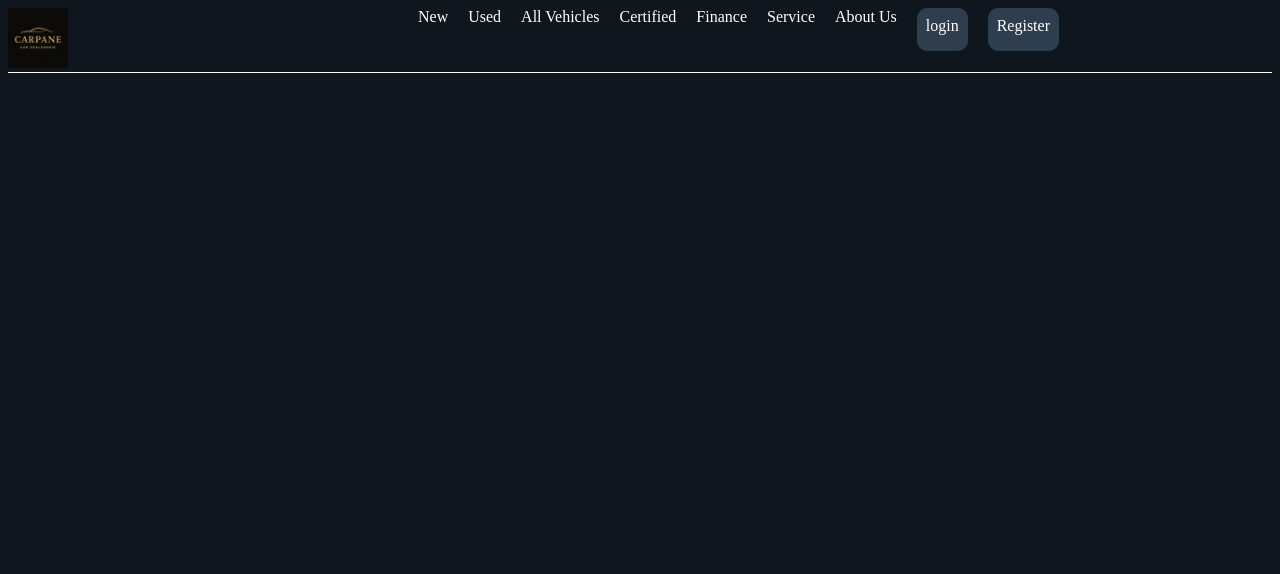
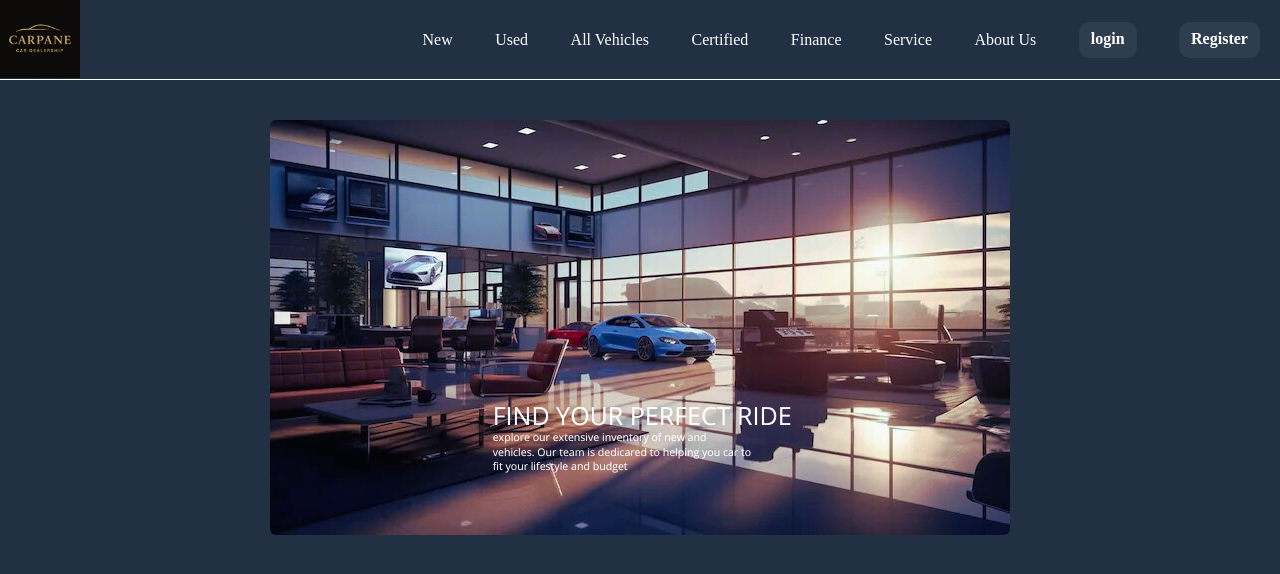
Before and after one commit to carpincho2/ProjectVechhio, a PHP site: page / in a window 1280 px wide. Shown: the top 574 px of the page. Run offline with PHP 8.4, Linux system fonts and the light colour scheme.

Commit message:
avances en header y banner

```diff
--- a/index.php
+++ b/index.php
@@ -8,20 +8,42 @@
 </head>
 <body>
     <header class="header">
-        <div ><img src="logo.png" alt="" class="logo"></div>
-        <div class="new"><a href="new.php">New</a></div>
-        <div class="used"><a href="used.php">Used</a></div>
-        <div class="allvehicles"><a href="allvehicles.php">All Vehicles</a></div>
-        <div class="certified"><a href="certified.php">Certified</a></div>
-        <div class="finance"><a href="finance.php">Finance</a></div>
-        <div class="service"><a href="service.php">Service</a></div>
-        <div class="aboutUs"><a href="aboutUs.php">About Us</a></div>
-        <div class="Login"><a href="login.php">login</a></div>
-        <div class="register"><a href="register.php">Register</a></div>
+        <div >
+            <img src="logo.png" alt="" class="logo">
+        </div>
+        <div class="new">
+            <a href="new.php">New</a>
+        </div>
+        <div class="used">
+            <a href="used.php">Used</a>
+        </div>
+        <div class="allvehicles">
+            <a href="allvehicles.php">All Vehicles</a>
+        </div>
+        <div class="certified">
+            <a href="certified.php">Certified</a>
+        </div>
+        <div class="finance">
+            <a href="finance.php">Finance</a>
+        </div>
+        <div class="service">
+            <a href="service.php">Service</a>
+        </div>
+        <div class="aboutUs">
+            <a href="aboutUs.php">About Us</a>
+        </div>
+        <div class="Login">
+            <a href="login.php">login</a>
+        </div>
+        <div class="register">
+            <a href="register.php">Register</a>
+        </div>
     </header>
 
     <section class="hero-banner">
-        <div class="banner"></div>
+        <div class="banner">
+            <img src="banner.png" alt="" class="banner-image">
+        </div>
     </section>
 
     <section class="feature vehicles">
--- a/styles.css
+++ b/styles.css
@@ -1,39 +1,74 @@
 :root{
-    --fondo:#0F161E;
+    --fondo:#213042;
     --letra:#ffff;
     --boton:#1B6ECF;
     --fondoheaderboton:#2E3E4E;
 
 }
+* {
+    margin: 0;
+    padding: 0;
+    box-sizing: border-box;
+}
+
+html, body {
+    margin: 0;
+    padding: 0;
+}
 body{
     background-color: var(--fondo);
 }
 .logo{
-    width: 60px;
-    height: 60px;
-    margin-right: 330px;
+    width: 80px;
+    height: 80px;
+    margin-right: 300px;
+    margin-left: 0;
 }
 .header{
+    position: fixed;
+    top: 0;
+    width: 100%;
+    height: 80px;
+    background-color: var(--fondo);
+    border-bottom: 1px solid var(--letra);
     display: flex;
-    gap: 20px;
-    border-bottom:  1px solid var(--letra);
-    margin-top: 0;
+    align-items: center;
+    justify-content: space-between;
+    z-index: 1000;
 }
 .header a{
     text-decoration: none;
     color: var(--letra);
+    margin-bottom: 2px;
+}
+.register{
+    margin-right: 20px;
+}
+.Login,
+.register {
+    background-color: var(--fondoheaderboton);
+    padding: 6px 12px;
+    border-radius: 10px;
+    color: var(--letra);
+    font-weight: 600;
+    display: flex;
+    align-items: center;
+    justify-content: center;
+    height: 36px;
 }
 
-.Login{
- background-color: var(--fondoheaderboton);
- height: 25px;
- padding: 9px;
- border-radius: 10px;
+.hero-banner{
+    display: flex;
+    justify-content: center;
+    align-items: center;
+    height: 100%;
+    width: 100%;
+    margin-top: 60px;
 }
 
-.register{
-    background-color: var(--fondoheaderboton);
-    height: 25px;
-    padding: 9px;
-    border-radius: 10px;
-   }
+.banner-image{
+    width: 100%;
+    object-fit: cover;
+    border-radius: 6px;
+    margin-top: 60px;
+}
```
Also changed, not shown: banner.png (added).
